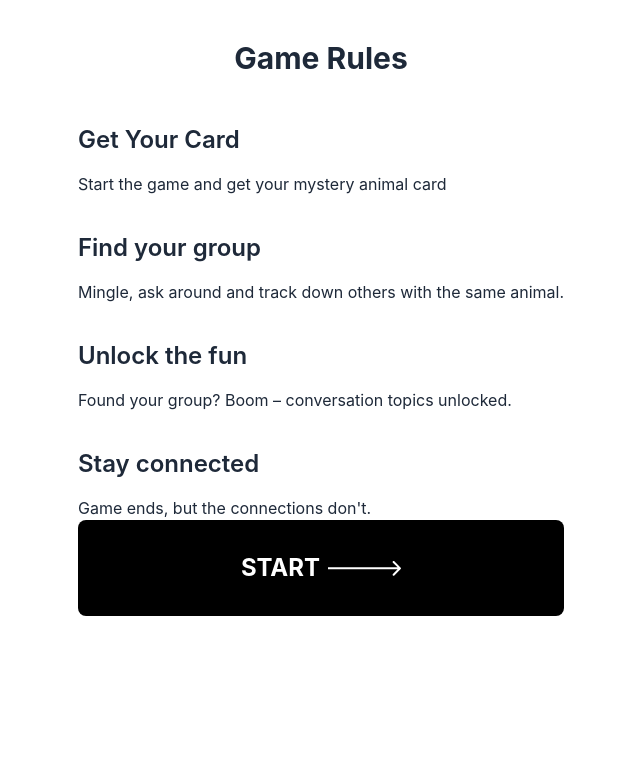
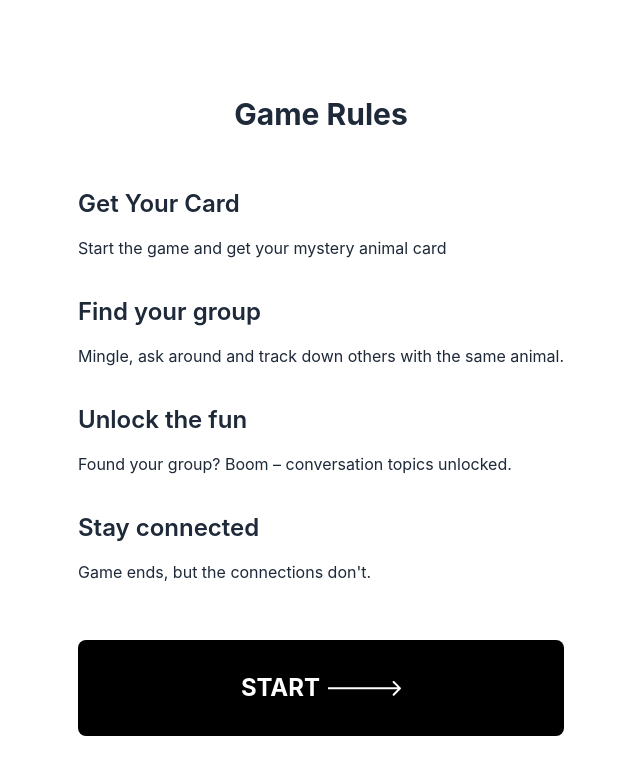
Before and after one commit to HannaJ95/mingle-tool, a React (Vite) app in the folder client/: page /rules in a window 1280 px wide. Shown: the top 774 px of the page, without its empty margins (319-959 px from the left). Built offline with nearby package versions, Linux system fonts and the light colour scheme.

Commit message:
add: added some spaceing

```diff
--- a/client/src/pages/RulesPage.jsx
+++ b/client/src/pages/RulesPage.jsx
@@ -7,9 +7,11 @@ import Button from "../components/ui/Button";
 function RulesPage() {
   return (
     <PageLayout >
-      <div className="max-w-xl mx-auto flex flex-col">
+      <div className="max-w-xl mx-auto flex flex-col px-6 pt-14 pb-14 gap-14">
 
-        <Text as="h1" className="text-center mb-12">Game Rules</Text>
+        <Text as="h1" className="text-center ">
+          Game Rules
+        </Text>
 
         <div className="flex flex-col gap-9">
         <RulesSection
--- a/client/src/pages/WaitingPage.jsx
+++ b/client/src/pages/WaitingPage.jsx
@@ -5,7 +5,7 @@ import PageLayout from "../components/layout/PageLayout";
 export default function WaitingPage(){
     return(
         <PageLayout>
-            <div className="max-w-sm w-full mx-auto min-h-screen flex flex-col  px-6 py-20 gap-14 text-center">
+            <div className="max-w-sm w-full mx-auto min-h-screen flex flex-col items-center text-center py-24 gap-14">
 
                 <Text as="h1">
                     We are finding your Group!
```
Lines whose indentation alone changed are shown as unchanged.
